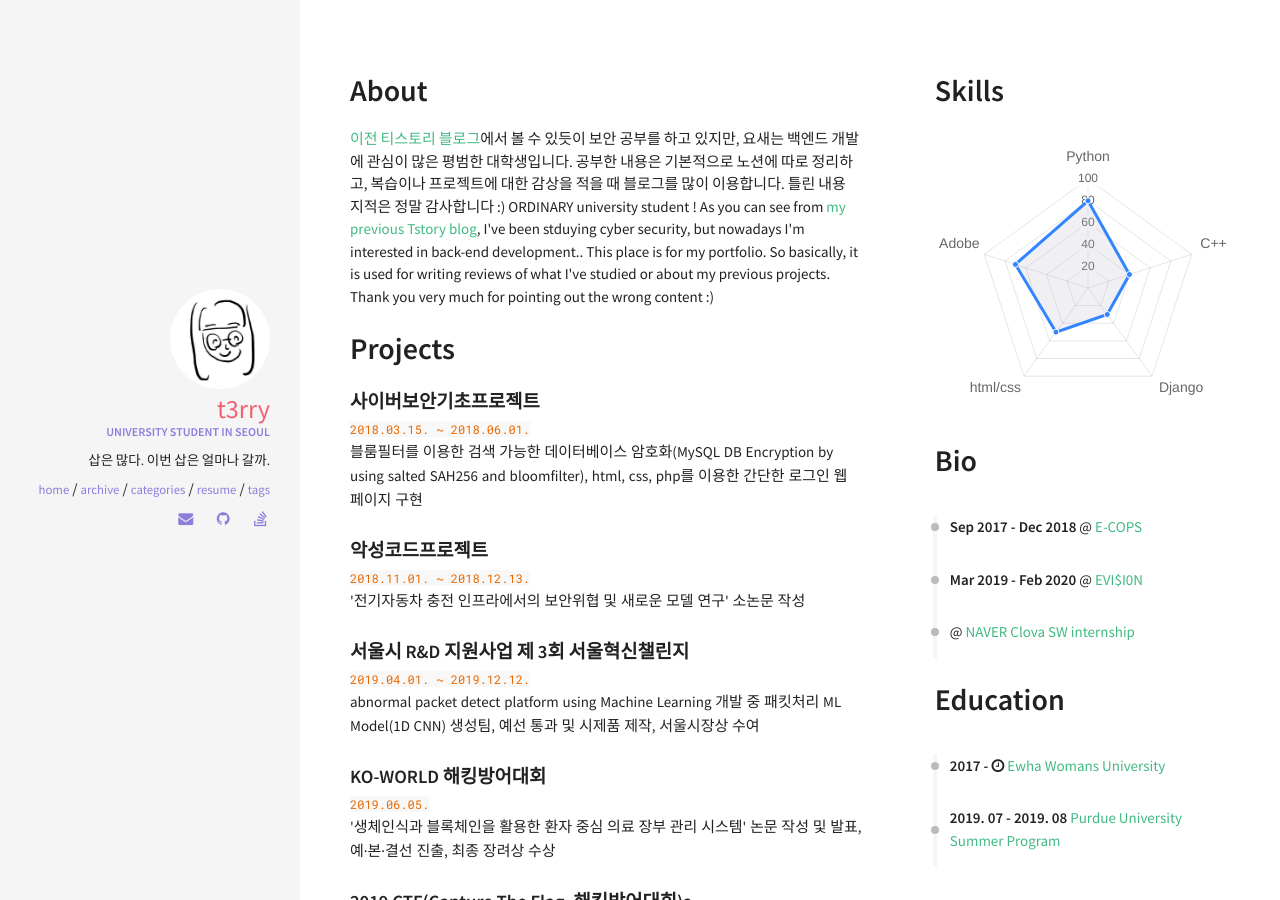
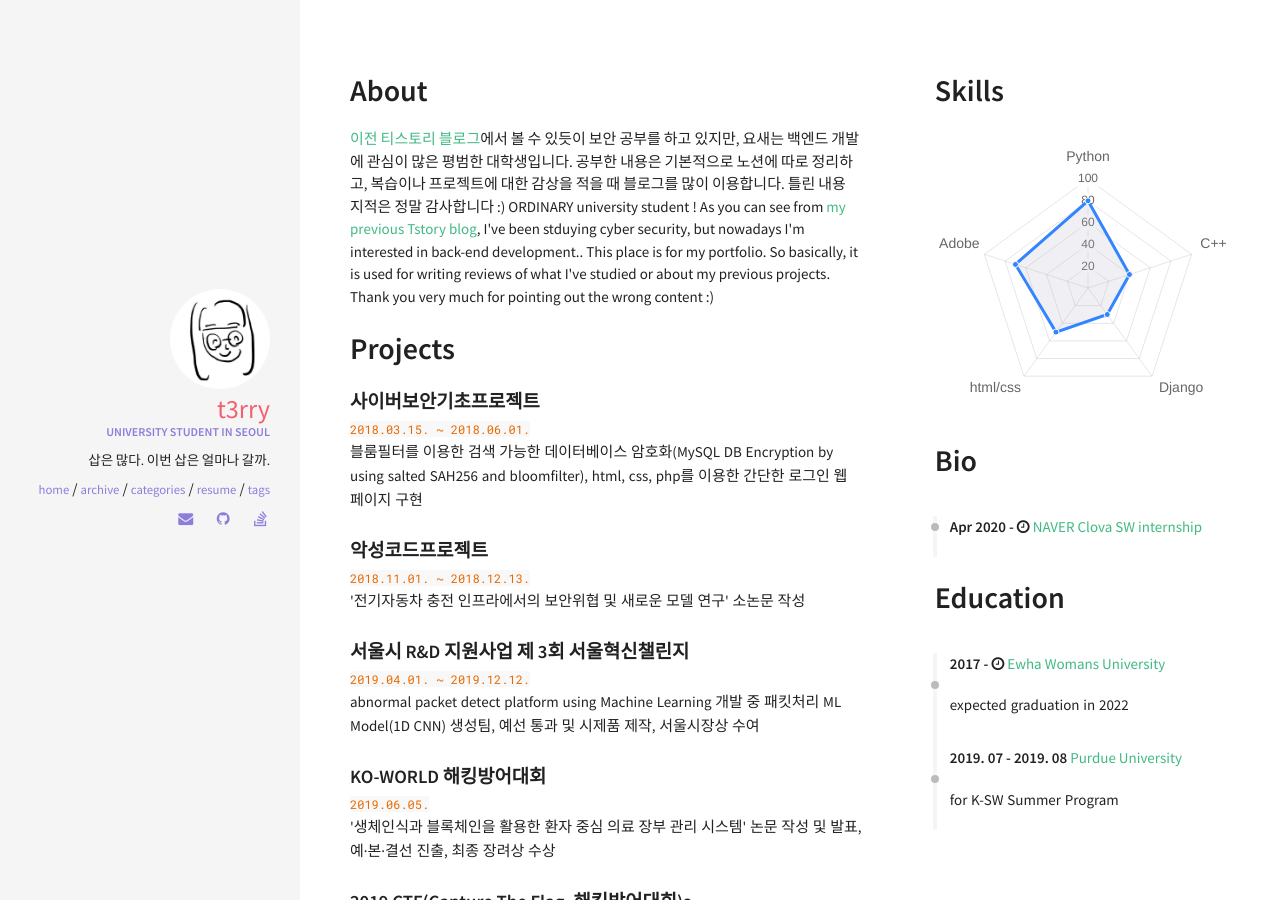
Before and after one commit to AMYMEME/AMYMEME.github.io, a Jekyll site: the page built from resume.html, in a window 1280 px wide and 900 px high. Built offline with Jekyll 4.4.1, drawn with Linux system fonts in a browser that asks for light colours; nearby versions of some CDN libraries.

Commit message:
modify resume

```diff
--- a/_data/index/careers.yml
+++ b/_data/index/careers.yml
@@ -1,15 +1,7 @@
 # careers section data
 # if you don't have language feature(language.yml is empty), ignore "i18n" items
-- name: E-COPS
-  link: https://blog.naver.com/ecopsecops
-  date: Sep 2017 - Dec 2018
-  what: Join School Club & Study System Hacking
-
-- name: EVI$I0N
-  link: https://evision.tistory.com/
-  date: Mar 2019 - Feb 2020
-  what: Form new Cyber Seucrity school club & Study SYstem Hacking
 
 - name: NAVER Clova SW internship
   link: https://naver.com
-  data: Apr 2020 - <i class="fa fa-clock-o" aria-hidden="true" title="Until Now"></i>
+  date: Apr 2020 - <i class="fa fa-clock-o" aria-hidden="true" title="Until Now"></i>
+  role:
--- a/_data/index/education.yml
+++ b/_data/index/education.yml
@@ -1,8 +1,9 @@
 - name: Ewha Womans University
   link: http://www.ewha.ac.kr/
   date: 2017 - <i class="fa fa-clock-o" aria-hidden="true" title="Until Now"></i>
-  descr: <br> (expected graduation in 2021)
+  descr: expected graduation in 2022
 
-- name: Purdue University Summer Program
+- name: Purdue University
   link: https://www.purdue.edu/
   date: 2019. 07 - 2019. 08
+  descr: for K-SW Summer Program
--- a/_includes/sections/career.html
+++ b/_includes/sections/career.html
@@ -3,7 +3,9 @@
 <div class="archive">
   <div class="timeline" id="timeline">
     {% for career in site.data.index.careers %}
-          <div class="archive-title"><div class="archive-year"><strong>{{ career.date }}</strong> {{ career.job }} @ <a href="{{ career.link }}">{{ career.name }}</a></div></div>
+          <div class="archive-title">
+              <div class="archive-year"><strong>{{ career.date }}</strong> {{ career.job }} <a href="{{ career.link }}">{{ career.name }}</a><p>{{ career.role }}</p></div>
+          </div>
     {% endfor %}
   </div>
 </div>
--- a/_includes/sections/education.html
+++ b/_includes/sections/education.html
@@ -4,7 +4,9 @@
 <div class="archive">
   <div class="timeline" id="timeline">
     {% for career in site.data.index.education %}
-          <div class="archive-title bio"><div class="archive-year"><strong>{{ career.date }}</strong> <a href="{{ career.link }}">{{ career.name }}</a></div></div>
+          <div class="archive-title bio">
+              <div class="archive-year"><strong>{{ career.date }}</strong> <a href="{{ career.link }}">{{ career.name }}</a><p>{{career.descr}}</p></div>
+          </div>
     {% endfor %}
   </div>
 </div>
```
